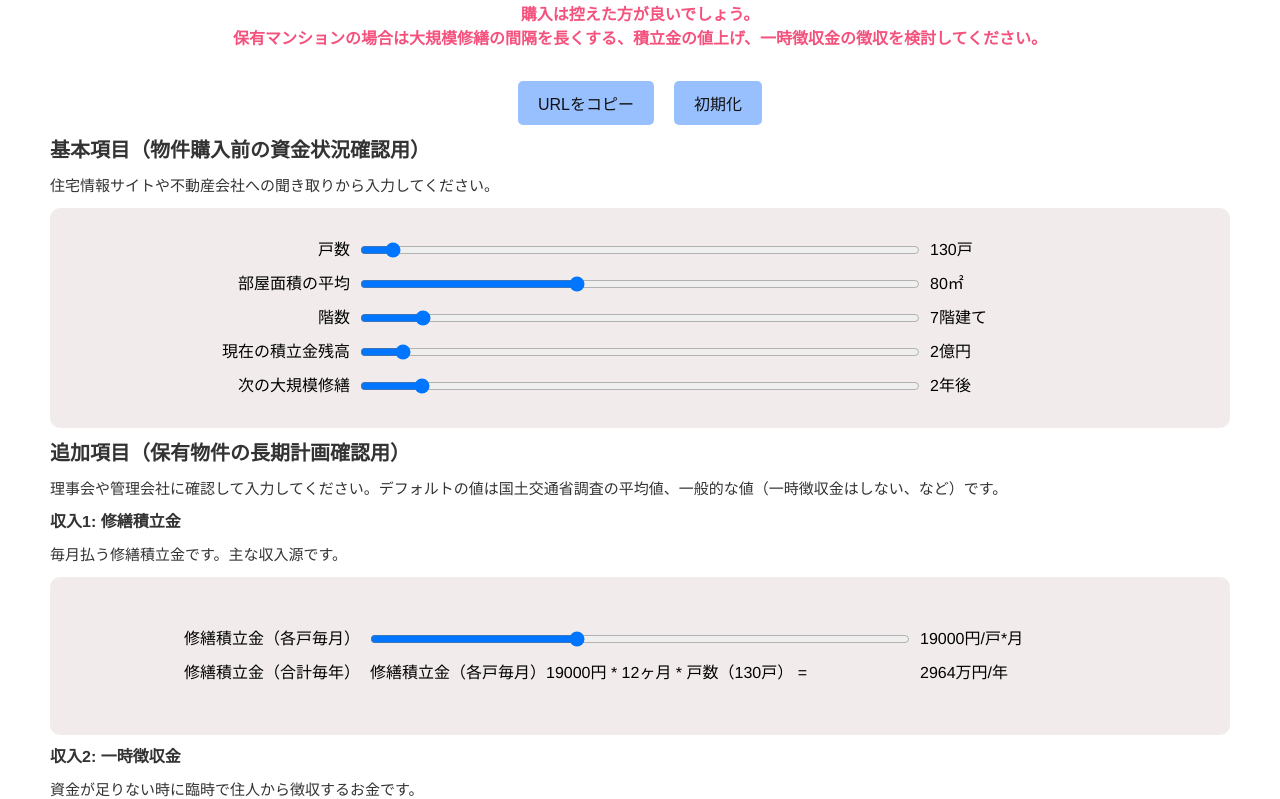
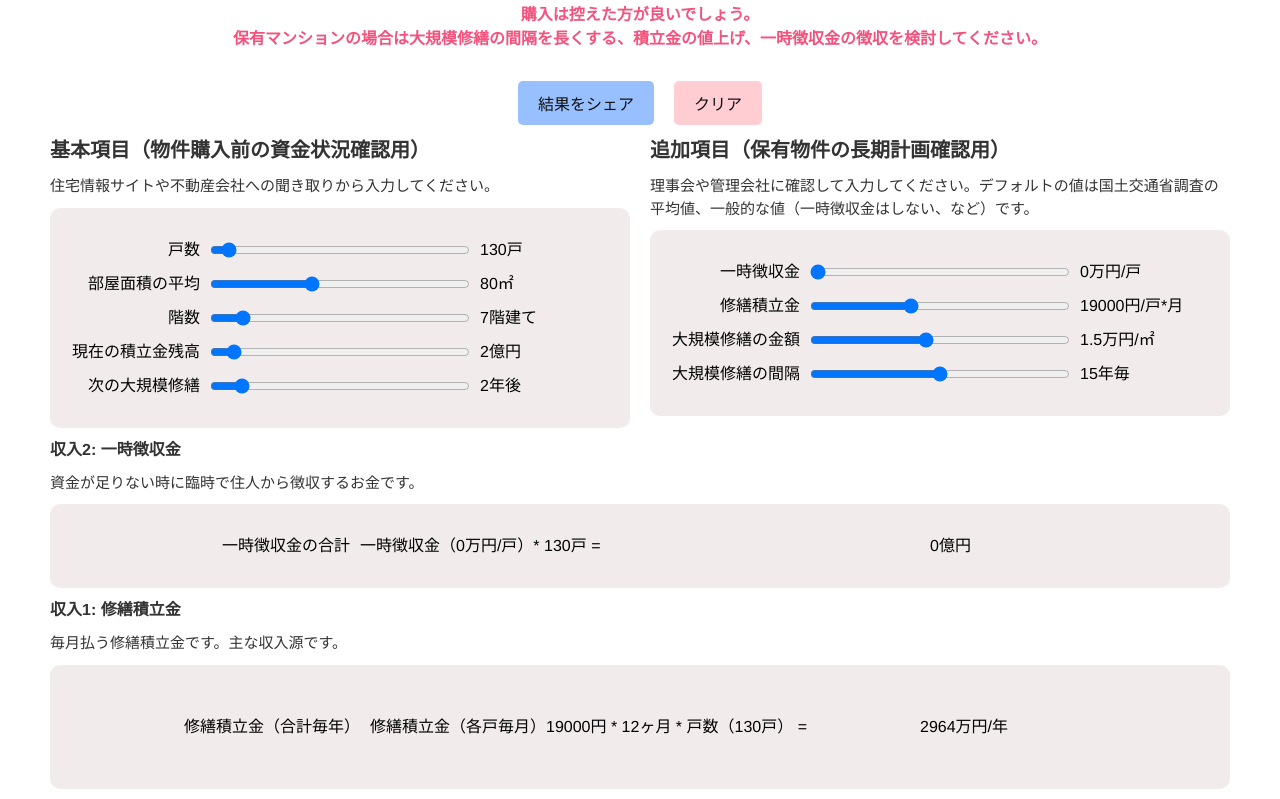
Before and after one commit to kesasaki/apartment-life-plan, a Vue app: page / in a window 1280 px wide. Shown: the part 702-1501 px from the top of the page. Built offline with nearby package versions, Linux system fonts and the light colour scheme.

Commit message:
入力を2カラムにする、ボタンの色を変える

```diff
--- a/src/components/CopyButton.vue
+++ b/src/components/CopyButton.vue
@@ -1,10 +1,10 @@
 <template>
   <div class="buttons">
     <div class="copyButton">
-      <button @click="copyUrlToClipboard">URLをコピー</button>
+      <button class="copy" @click="copyUrlToClipboard">結果をシェア</button>
     </div>
     <div class="clearButton">
-      <button @click="clearParams">初期化</button>
+      <button class="clear" @click="clearParams">クリア</button>
     </div>
   </div>
 </template>
@@ -47,17 +47,29 @@ export default {
 }
 
 button {
-  background-color: #98c0ff;
-  color: #111;
   border: none;
   border-radius: 5px;
   padding: 10px 20px;
   font-size: 16px;
   cursor: pointer;
+  color: #111;
 }
 
-button:hover {
+.copy {
+  background-color: #98c0ff;
+}
+
+.clear {
+  background-color: #FFCDD2;
+}
+
+.copy:hover {
   color: #fff;
   background-color: #0069d9;
 }
+
+.clear:hover {
+  color: #fff;
+  background-color: #F4527D;
+}
 </style>
--- a/src/components/TotalPlan.vue
+++ b/src/components/TotalPlan.vue
@@ -18,6 +18,8 @@
       </div>
       <CopyButton />
 
+      <div class="sliders-wrapper">
+        <div class="sliders-column">
           <h2>基本項目（物件購入前の資金状況確認用）</h2>
           <div class="sliders-explain">
             <p>住宅情報サイトや不動産会社への聞き取りから入力してください。</p>
@@ -55,9 +57,51 @@
             </div>
           </div>
 
+        </div>
+        <div class="sliders-column">
           <h2>追加項目（保有物件の長期計画確認用）</h2>
           <div class="sliders-explain">
             <p>理事会や管理会社に確認して入力してください。デフォルトの値は国土交通省調査の平均値、一般的な値（一時徴収金はしない、など）です。</p>
+          </div>
+          <div class="sliders">
+            <div class="slider">
+              <label class="slider-label" for="slider">一時徴収金</label>
+              <input class="slider-input" type="range" min="0" max="10000000" step="100000" list="tickmarksTemporaryMoney"
+                v-model.number="temporarymoney">
+              <div class="slider-value"> {{ temporarymoney / 10000 }}万円/戸 </div>
+            </div>
+            <div class="slider">
+              <label class="slider-label" for="slider">修繕積立金</label>
+              <input class="slider-input" type="range" min="0" max="50000" step="500"
+                list="tickmarksRepareReserveMonthlye" v-model.number="reparereservemonthly">
+              <div class="slider-value"> {{ reparereservemonthly }}円/戸*月 </div>
+            </div>
+            <div class="slider">
+              <label class="slider-label" for="slider">大規模修繕の金額</label>
+              <input class="slider-input" type="range" min="3000" max="30000" step="100"
+                list="tickmarksConstructionPricePerArea" v-model.number="constructionpriceperarea">
+              <div class="slider-value"> {{ constructionpriceperarea / 10000 }}万円/㎡ </div>
+            </div>
+            <div class="slider">
+              <label class="slider-label" for="slider">大規模修繕の間隔</label>
+              <input class="slider-input" type="range" min="10" max="20" step="1" list="tickmarksOutgoInterval"
+                v-model.number="outgointerval">
+              <div class="slider-value"> {{ outgointerval }}年毎 </div>
+            </div>
+          </div>
+        </div>
+      </div>
+
+      <h3>収入2: 一時徴収金</h3>
+      <div class="sliders-explain">
+        <p>資金が足りない時に臨時で住人から徴収するお金です。</p>
+      </div>
+      <div class="sliders">
+        <div class="slider">
+          <label class="slider-label" for="slider">一時徴収金の合計</label>
+          <div class="slider-input">一時徴収金（{{ temporarymoney / 10000 }}万円/戸）* {{ numberhouses }}戸 = </div>
+          <div class="slider-value"> {{ getTotalTemporaryMoney / 100000000 }}億円 </div>
+        </div>
       </div>
       <h3>収入1: 修繕積立金</h3>
       <div class="sliders-explain">
@@ -67,50 +111,18 @@
 
         <div class="sliders">
           <div class="slider">
-            <label class="slider-label" for="slider">修繕積立金（各戸毎月）</label>
-            <input class="slider-input" type="range" min="0" max="50000" step="500" list="tickmarksRepareReserveMonthlye"
-              v-model.number="reparereservemonthly">
-            <div class="slider-value"> {{ reparereservemonthly }}円/戸*月 </div>
-          </div>
-          <div class="slider">
             <label class="slider-label" for="slider">修繕積立金（合計毎年）</label>
             <div class="slider-input">修繕積立金（各戸毎月）{{ reparereservemonthly }}円 * 12ヶ月 * 戸数（{{ numberhouses }}戸） = </div>
             <div class="slider-value"> {{ getIncomeYealy / 10000 }}万円/年 </div>
           </div>
         </div>
       </div>
-
-      <h3>収入2: 一時徴収金</h3>
-      <div class="sliders-explain">
-        <p>資金が足りない時に臨時で住人から徴収するお金です。</p>
-      </div>
-      <div class="sliders">
-
-        <div class="slider">
-          <label class="slider-label" for="slider">一時徴収金</label>
-          <input class="slider-input" type="range" min="0" max="10000000" step="100000" list="tickmarksTemporaryMoney"
-            v-model.number="temporarymoney">
-          <div class="slider-value"> {{ temporarymoney / 10000 }}万円/戸 </div>
-        </div>
-        <div class="slider">
-          <label class="slider-label" for="slider">一時徴収金の合計</label>
-          <div class="slider-input">一時徴収金（{{ temporarymoney / 10000 }}万円/戸）* {{ numberhouses }}戸 = </div>
-          <div class="slider-value"> {{ getTotalTemporaryMoney / 100000000 }}億円 </div>
-        </div>
-      </div>
-
       <h3>支出1: 大規模修繕工事の費用</h3>
       <div class="sliders-explain">
         <p>大規模修繕工事にかかる費用です。工事額の大小の調整は「大規模改修の工事金額 / 床面積」で行ってください。</p>
       </div>
       <div class="sliders">
 
-        <div class="slider">
-          <label class="slider-label" for="slider">大規模改修の工事金額 / 床面積</label>
-          <input class="slider-input" type="range" min="3000" max="30000" step="100"
-            list="tickmarksConstructionPricePerArea" v-model.number="constructionpriceperarea">
-          <div class="slider-value"> {{ constructionpriceperarea / 10000 }}万円/㎡ </div>
-        </div>
         <div class="slider">
           <label class="slider-label" for="slider">大規模修繕の工事金額合計金額</label>
           <div class="slider-input">
@@ -128,12 +140,6 @@
           <label class="slider-label" for="slider">分譲延べ床面積</label>
           <div class="slider-input">部屋面積平均 * 戸数({{ numberhouses }}戸) = </div>
           <div class="slider-value"> {{ getRoomAreaTotal }}㎡ </div>
-        </div>
-        <div class="slider">
-          <label class="slider-label" for="slider">大規模修繕の間隔</label>
-          <input class="slider-input" type="range" min="10" max="20" step="1" list="tickmarksOutgoInterval"
-            v-model.number="outgointerval">
-          <div class="slider-value"> {{ outgointerval }}年毎 </div>
         </div>
       </div>
 
@@ -154,7 +160,8 @@
         <div class="slider">
           <label class="slider-label" for="slider">小修繕費 / 年</label>
           <div class="slider-input">
-            <div style="font-size: small"> 小修繕費の全計画期間合計（{{ Math.round(getTotalPriceWithoutLargeConstruction / 1000000) /
+            <div style="font-size: small"> 小修繕費の全計画期間合計（{{ Math.round(getTotalPriceWithoutLargeConstruction / 1000000)
+              /
               100
             }}億円） /
               長期計画期間40年） =</div>
@@ -175,7 +182,8 @@
           <div class="slider">
             <label class="slider-label" for="slider">長期修繕計画の合計金額</label>
             <div class="slider-input">
-              <div style="font-size: small"> 修繕積立金目安（{{ getRepareReserveAve }}円/㎡*月） * 12ヶ月 * 分譲延べ床面積（{{ getRoomAreaTotal
+              <div style="font-size: small"> 修繕積立金目安（{{ getRepareReserveAve }}円/㎡*月） * 12ヶ月 * 分譲延べ床面積（{{
+                getRoomAreaTotal
               }}㎡）
                 * 長期計画期間（40年） = </div>
             </div>
@@ -202,7 +210,8 @@
           <div class="slider">
             <label class="slider-label" for="slider">大規模修繕工事の平均金額合計</label>
             <div class="slider-input">
-              <div style="font-size: small"> 大規模修繕工事の平均金額（{{ Math.round(getConstructionPriceAve / 1000000) / 100 }}億円） *
+              <div style="font-size: small"> 大規模修繕工事の平均金額（{{ Math.round(getConstructionPriceAve / 1000000) / 100 }}億円）
+                *
                 大規模修繕の回数（{{
                   getCountLargeConstruction }}回） = </div>
             </div>
@@ -485,6 +494,16 @@ h3 {
   color: #F4527D;
 }
 
+.sliders-wrapper {
+  display: flex;
+  flex-wrap: wrap;
+  justify-content: space-between;
+}
+
+.sliders-column {
+  width: calc(50% - 10px);
+}
+
 .sliders-explain {
   max-width: 1200px;
   margin: 10px auto;
```
Lines whose indentation alone changed are shown as unchanged.
